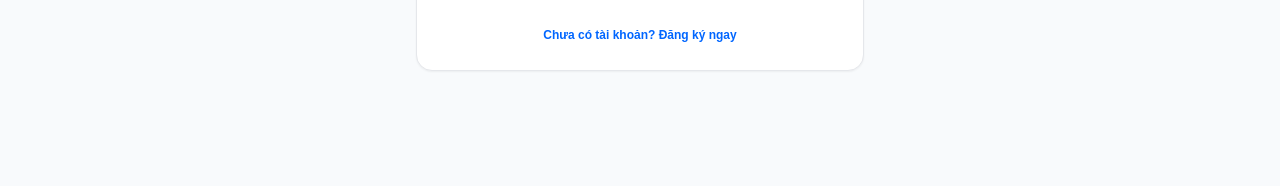
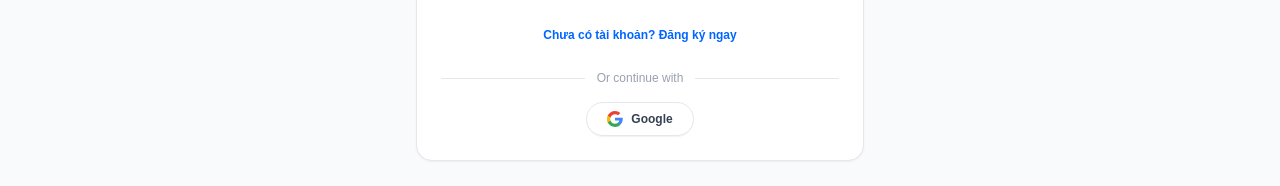
Before and after one commit to MKhuiii/Remote-Learning-LUMER, a Next.js app in the folder frontend/: page /login in a window 1280 px wide. Shown: the part 446-632 px from the top of the page. Built offline with nearby package versions, Linux system fonts and the light colour scheme.

Commit message:
login fix

```diff
--- a/frontend/src/app/login/page.tsx
+++ b/frontend/src/app/login/page.tsx
@@ -14,14 +14,26 @@ function LoginContent() {
   const [rePassword, setRePassword] = useState("");
   const [name, setName] = useState("");
 
-  // State mới để quản lý việc ẩn/hiện mật khẩu
+  // State quản lý ẩn/hiện mật khẩu
   const [showPassword, setShowPassword] = useState(false);
 
   useEffect(() => {
     setIsLoginMode(mode === "login");
-    // Reset lại ẩn mật khẩu và xóa các trường khi đổi chế độ
     setShowPassword(false);
   }, [mode]);
+
+  // Hàm xử lý đăng nhập bằng Google (Giả lập hoạt động)
+  const handleGoogleLogin = () => {
+    alert("Đang chuyển hướng đăng nhập bằng Google...");
+
+    // Giả lập lưu thông tin sau khi đăng nhập thành công
+    localStorage.setItem("isLoggedIn", "true");
+    localStorage.setItem("userEmail", "google-user@lumer.com");
+    localStorage.setItem("role", "student"); // Hoặc phân quyền mong muốn
+
+    // Chuyển hướng sang trang mong muốn
+    router.push("/dashboard-student");
+  };
 
   const handleSubmit = (e: React.FormEvent) => {
     e.preventDefault();
@@ -69,13 +81,13 @@ function LoginContent() {
         {!isLoginMode && (
           <div className="space-y-1">
             <label className="text-[11px] font-bold text-gray-500 uppercase">
-              Username
+              Tên Người Dùng
             </label>
             <input
               type="text"
               value={name}
               onChange={(e) => setName(e.target.value)}
-              placeholder="Nguyễn Văn A"
+              placeholder="Họ tên người dùng"
               className="w-full border border-gray-200 rounded-xl px-4 py-2.5 text-xs focus:outline-blue-500"
             />
           </div>
@@ -99,7 +111,7 @@ function LoginContent() {
             Mật khẩu
           </label>
           <input
-            type={showPassword ? "text" : "password"} // Thay đổi type dựa vào state
+            type={showPassword ? "text" : "password"}
             value={password}
             onChange={(e) => setPassword(e.target.value)}
             placeholder="••••••••"
@@ -113,7 +125,7 @@ function LoginContent() {
               Xác nhận mật khẩu
             </label>
             <input
-              type={showPassword ? "text" : "password"} // Thay đổi type dựa vào state
+              type={showPassword ? "text" : "password"}
               value={rePassword}
               onChange={(e) => setRePassword(e.target.value)}
               placeholder="••••••••"
@@ -138,7 +150,6 @@ function LoginContent() {
             Hiển thị mật khẩu
           </label>
         </div>
-        {/* ------------------------------------------- */}
 
         <button
           type="submit"
@@ -163,6 +174,48 @@ function LoginContent() {
             : "Đã có tài khoản? Quay lại đăng nhập"}
         </button>
       </div>
+
+      {/* --- PHẦN TIẾP TỤC VỚI GOOGLE ĐÃ ĐƯỢC THÊM VÀO ĐÂY --- */}
+      <div className="mt-6">
+        <div className="relative flex items-center justify-center">
+          <div className="absolute inset-0 flex items-center">
+            <div className="w-full border-t border-gray-200"></div>
+          </div>
+          <span className="relative bg-white px-3 text-xs text-gray-400">
+            Or continue with
+          </span>
+        </div>
+
+        <div className="mt-4 flex justify-center">
+          <button
+            type="button"
+            onClick={handleGoogleLogin}
+            className="flex items-center space-x-2 border border-gray-200 rounded-full px-5 py-2 text-xs font-semibold text-gray-700 hover:bg-gray-50 transition cursor-pointer shadow-2xs"
+          >
+            {/* SVG Logo Google chuẩn */}
+            <svg className="w-4 h-4" viewBox="0 0 24 24">
+              <path
+                fill="#4285F4"
+                d="M23.745 12.27c0-.7-.06-1.4-.19-2.07H12v3.92h6.58c-.28 1.48-1.12 2.74-2.38 3.58v2.96h3.84c2.24-2.06 3.53-5.1 3.53-8.65z"
+              />
+              <path
+                fill="#34A853"
+                d="M12 24c3.24 0 5.95-1.08 7.93-2.91l-3.84-2.96c-1.08.72-2.45 1.16-4.09 1.16-3.15 0-5.81-2.13-6.76-5.01H1.17v3.07C3.16 21.18 7.31 24 12 24z"
+              />
+              <path
+                fill="#FBBC05"
+                d="M5.24 14.28a7.17 7.17 0 0 1 0-4.56V6.65H1.17a11.94 11.94 0 0 0 0 10.7l4.07-3.07z"
+              />
+              <path
+                fill="#EA4335"
+                d="M12 4.75c1.77 0 3.35.61 4.6 1.8l3.42-3.42C17.95 1.19 15.24 0 12 0 7.31 0 3.16 2.82 1.17 6.65l4.07 3.07c.95-2.88 3.61-5.01 6.76-5.01z"
+              />
+            </svg>
+            <span>Google</span>
+          </button>
+        </div>
+      </div>
+      {/* --------------------------------------------------- */}
     </div>
   );
 }
```
